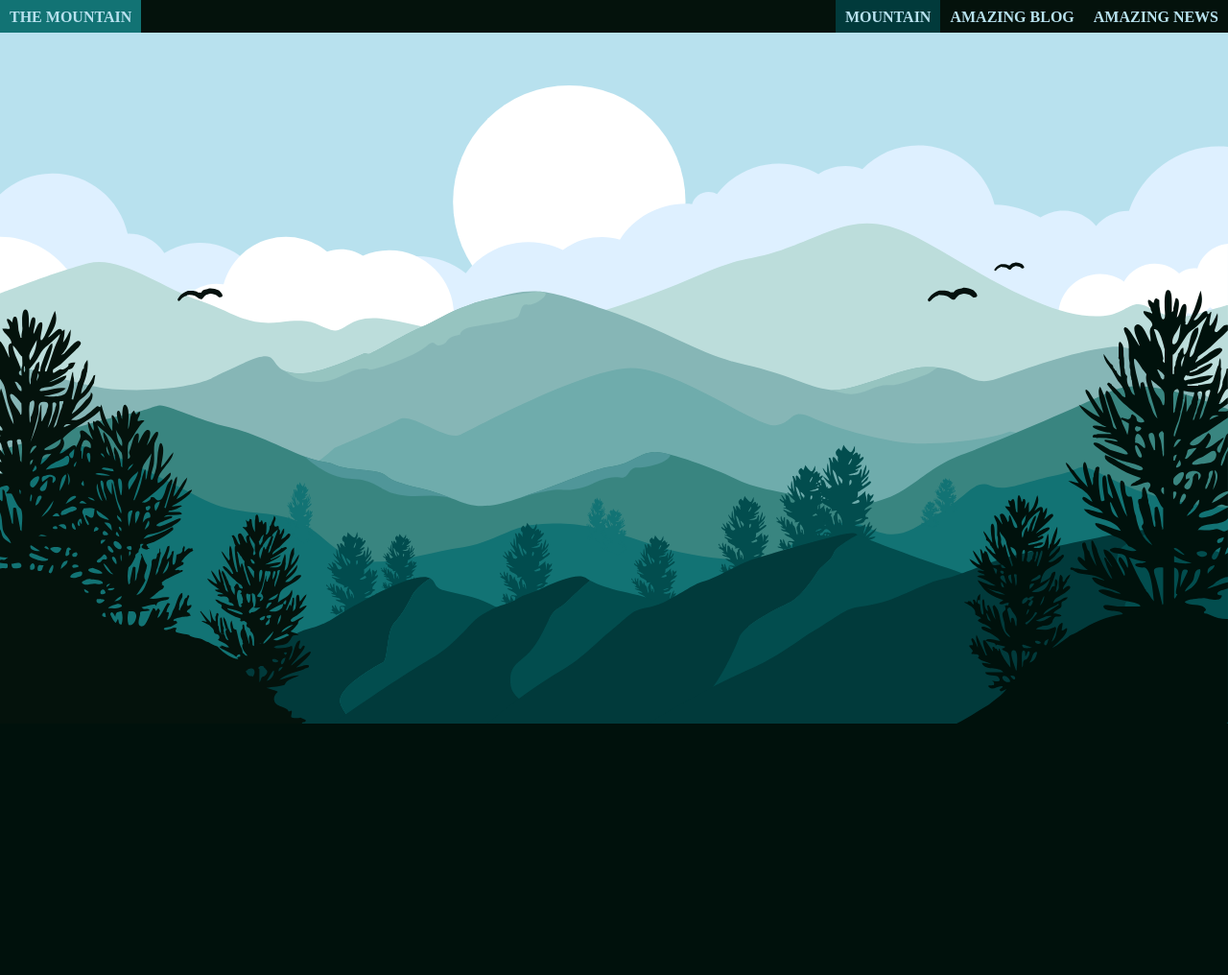
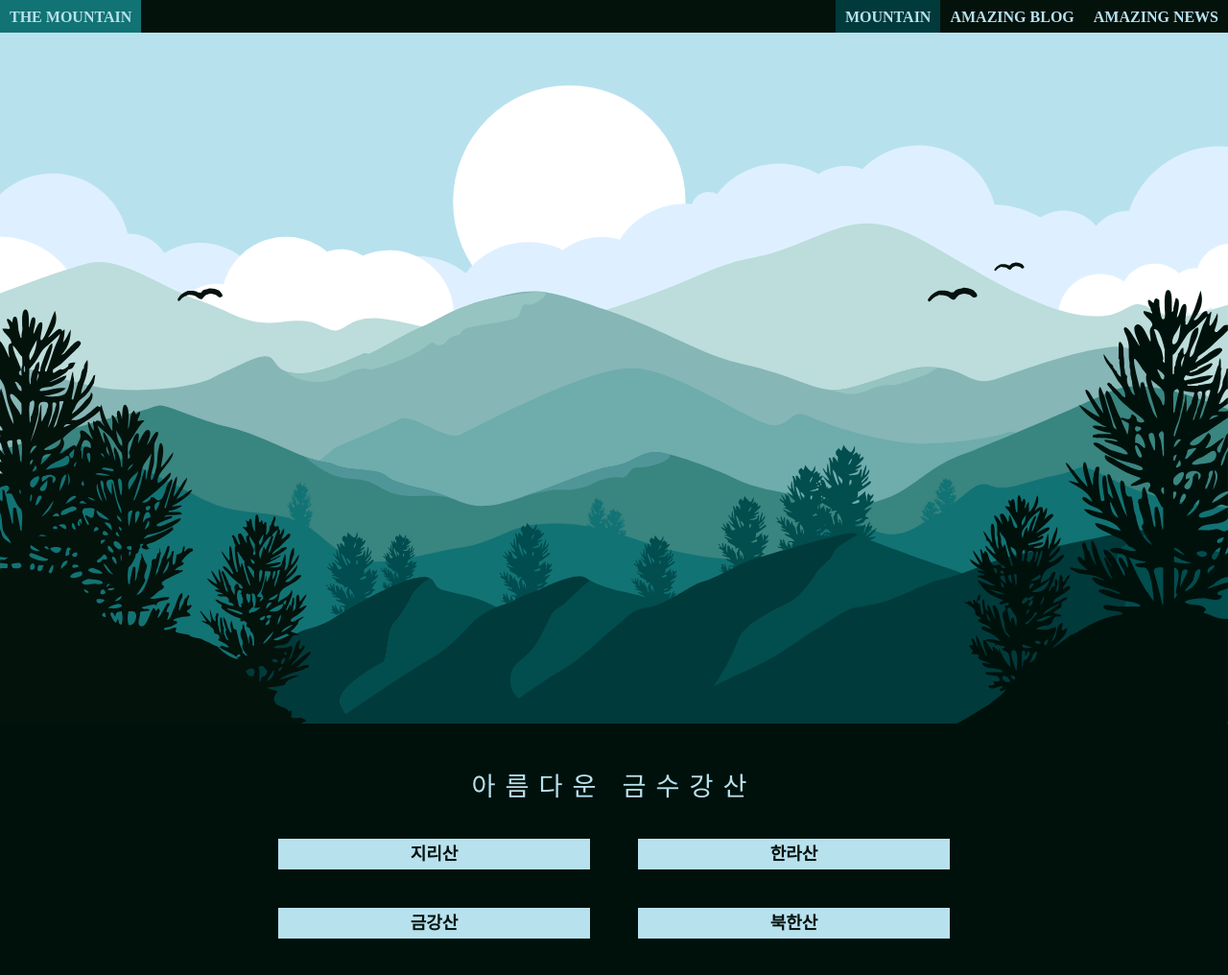
Before and after one commit to ljw1126/web-clone-coding, a plain HTML site: page Chpater3/index.html in a window 1280 px wide. Shown: the top 1016 px of the page at 96% size. Drawn offline with Linux system fonts and the light colour scheme.

Commit message:
feat: 클릭으로 특정 위치 이동하기(1)

```diff
--- a/Chpater3/index.css
+++ b/Chpater3/index.css
@@ -94,3 +94,43 @@ a {
 #main-image {
 	min-width: 1000px;
 }
+
+/* 하단 */
+#main-content-wrapper {
+	margin-top: 50px;
+	display: flex;
+	flex-direction: column;
+	align-items: center;
+}
+
+#document-title {
+	margin-bottom: 40px;
+	color: #B8E1EE;
+	font-size: 170%;
+	font-weight: 300;
+	letter-spacing: 10px;
+}
+
+/* 해당 그룹 전체 폰트 */
+#mountain-tag-wrapper {
+	font-size: 18px;
+	font-weight: 700;
+	display: flex;
+	gap: 50px;
+}
+
+.mountain-content-wrapper {
+	display: flex;
+	flex-direction: column;
+	gap: 40px;
+}
+
+.mountain-content-list {
+	display: flex;
+	width: 325px;
+	height: 32px;
+	background-color: #B8E1EE;
+	color:#04120C;
+	justify-content: center;
+	align-items: center;
+}
--- a/Chpater3/index.html
+++ b/Chpater3/index.html
@@ -9,7 +9,7 @@
 </head>
 <body>
   <header>
-    <a class="button-in-header">THE MOUNTAIN</a>
+    <a href="#document-title" class="button-in-header">THE MOUNTAIN</a>
     <div id="right-buttons">
       <a id="active-menu" class="button-in-header">MOUNTAIN</a>
       <a class="button-in-header">AMAZING BLOG</a>
@@ -1523,6 +1523,19 @@
           </g>
         </svg>
   </div>
+  <div id="main-content-wrapper">
+    <p id="document-title">아름다운 금수강산</p>
+    <div id="mountain-tag-wrapper">
+      <ul class="mountain-content-wrapper">
+        <li class="mountain-content-list">지리산</li>
+        <li class="mountain-content-list">금강산</li>
+      </ul>
+      <ul class="mountain-content-wrapper">
+        <li class="mountain-content-list">한라산</li>
+        <li class="mountain-content-list">북한산</li>
+      </ul>
+    </div>
+  </div>
 </body>
 
 <script>
```
